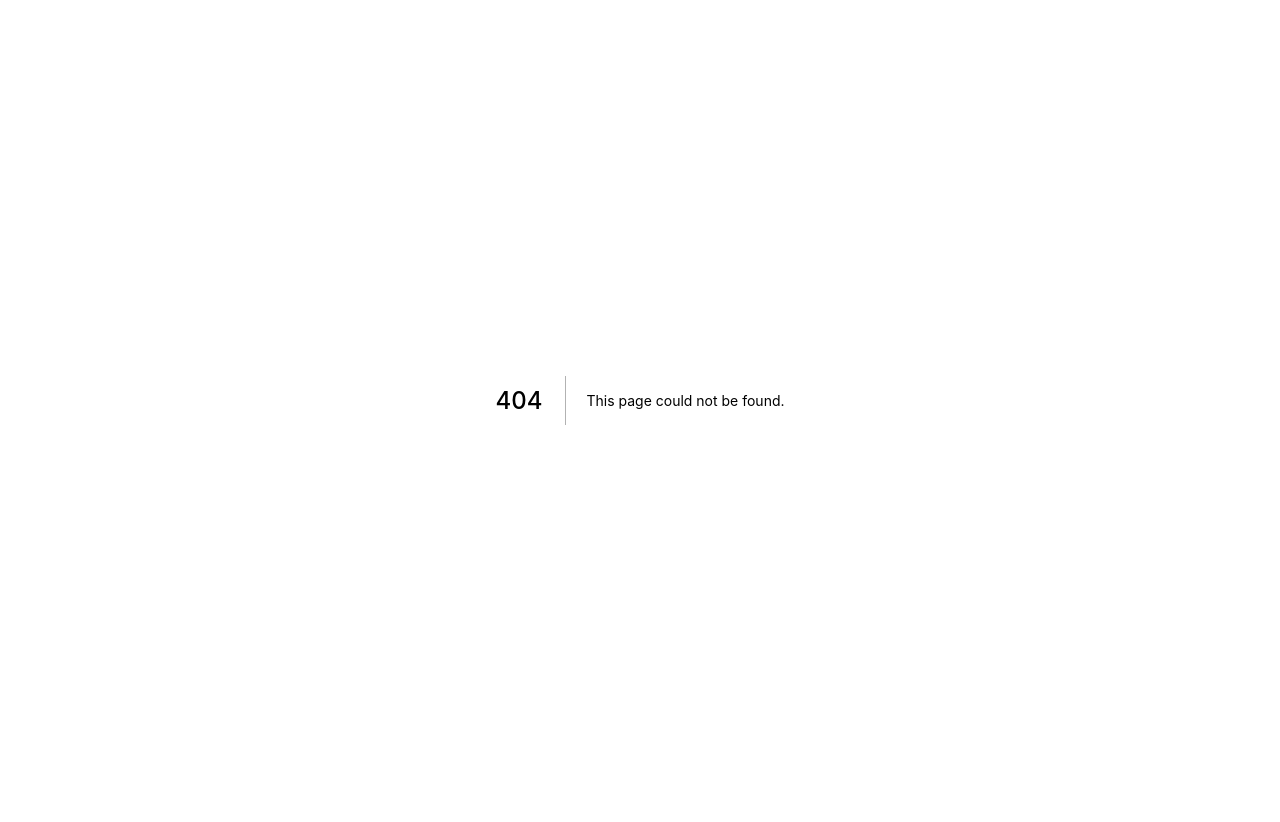
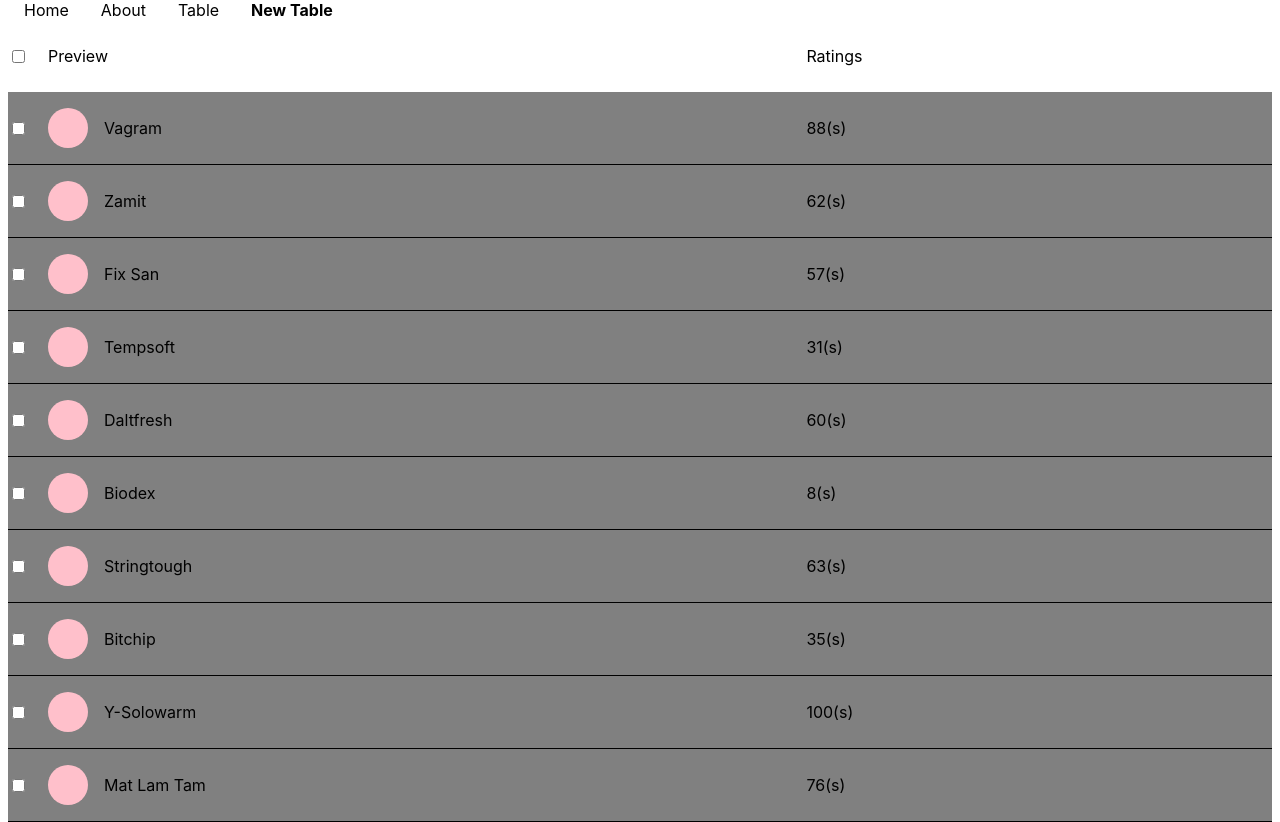
Before and after one commit to tanshunyuan/cuddly-wysiwyg, a Next.js app: page /newTable in a window 1280 px wide. Before the commit this address had no page. Before the commit the page ends 800 px from the top, so only its background shows below. Built offline with nearby package versions, Linux system fonts and the light colour scheme.

Commit message:
chore: updated linting rules

```diff
--- a/src/components/Navbar.tsx
+++ b/src/components/Navbar.tsx
@@ -11,6 +11,7 @@ const Navbar = () => {
       <NavLink href="/" name="Home" />
       <NavLink href="/about" name="About" />
       <NavLink href="/table" name="Table" />
+      <NavLink href="/newTable" name="New Table" />
     </Nav>
   );
 };
--- a/src/pages/about.tsx
+++ b/src/pages/about.tsx
@@ -11,7 +11,6 @@ import {
   createPlugins,
   createTodoListPlugin,
 } from '@udecode/plate';
-import Link from 'next/link';
 const initialValue = [
   { type: `h1`, children: [{ text: `Heading 1` }] },
   { type: `h2`, children: [{ text: `Heading 2` }] },
--- a/src/pages/index.tsx
+++ b/src/pages/index.tsx
@@ -13,7 +13,6 @@ import {
   HeadingToolbar,
   Plate,
 } from '@udecode/plate';
-import styles from '@/styles/Home.module.css';
 import BasicElementToolbarButtons from '@/components/BasicElementToolbarButtons';
 import BasicMarkToolbarButtons from '@/components/BasicMarkToolbar';
 export default function Home() {
--- /dev/null
+++ b/src/pages/newTable.tsx
@@ -0,0 +1,77 @@
+import Navbar from '@/components/Navbar';
+import styled from '@emotion/styled';
+import TableData from '../lib/table.data';
+
+const NewTable = () => {
+  return (
+    <div>
+      <Navbar />
+      <ServiceTable>
+        <ServiceTableHeader>
+          <ServiceTableRow>
+            <Input type="checkbox" />
+            <ServiceTableHeaderCell>
+              <p>Preview</p>
+            </ServiceTableHeaderCell>
+            <ServiceTableHeaderCell>
+              <p>Ratings</p>
+            </ServiceTableHeaderCell>
+          </ServiceTableRow>
+        </ServiceTableHeader>
+
+        <ServiceTableContent>
+          {TableData.map((x) => {
+            return (
+              <ServiceTableRowWrapper key={x.id}>
+                <ServiceTableRow>
+                  <Input type="checkbox" />
+                  <ServiceTableCell>
+                    <Circle />
+                    <p>{x.title}</p>
+                  </ServiceTableCell>
+                  <ServiceTableCell>
+                    <p>{x.ratings}(s)</p>
+                  </ServiceTableCell>
+                </ServiceTableRow>
+              </ServiceTableRowWrapper>
+            );
+          })}
+        </ServiceTableContent>
+      </ServiceTable>
+    </div>
+  );
+};
+
+const ServiceTable = styled.div`
+  // max-width:546px;
+`;
+const ServiceTableHeader = styled.div``;
+const ServiceTableContent = styled.div``;
+const ServiceTableRowWrapper = styled.div`
+  background-color: gray;
+  border-bottom: 1px solid black;
+`;
+const ServiceTableRow = styled.div`
+  display: grid;
+  grid-template-columns: 1fr 60% 40%;
+  align-items: center;
+`;
+const ServiceTableHeaderCell = styled.div`
+  padding: 10px 0 10px 20px;
+`;
+const ServiceTableCell = styled(ServiceTableHeaderCell)`
+  padding: 10px 0 10px 20px;
+  display: flex;
+  align-items: center;
+`;
+const Input = styled.input`
+  padding-left: 20px;
+`;
+const Circle = styled.div`
+  margin-right: 1rem;
+  width: 40px;
+  height: 40px;
+  border-radius: 999px;
+  background-color: pink;
+`;
+export default NewTable;
```
Also changed, not shown: 1 other file (tests, documents, lock files or other folders).
